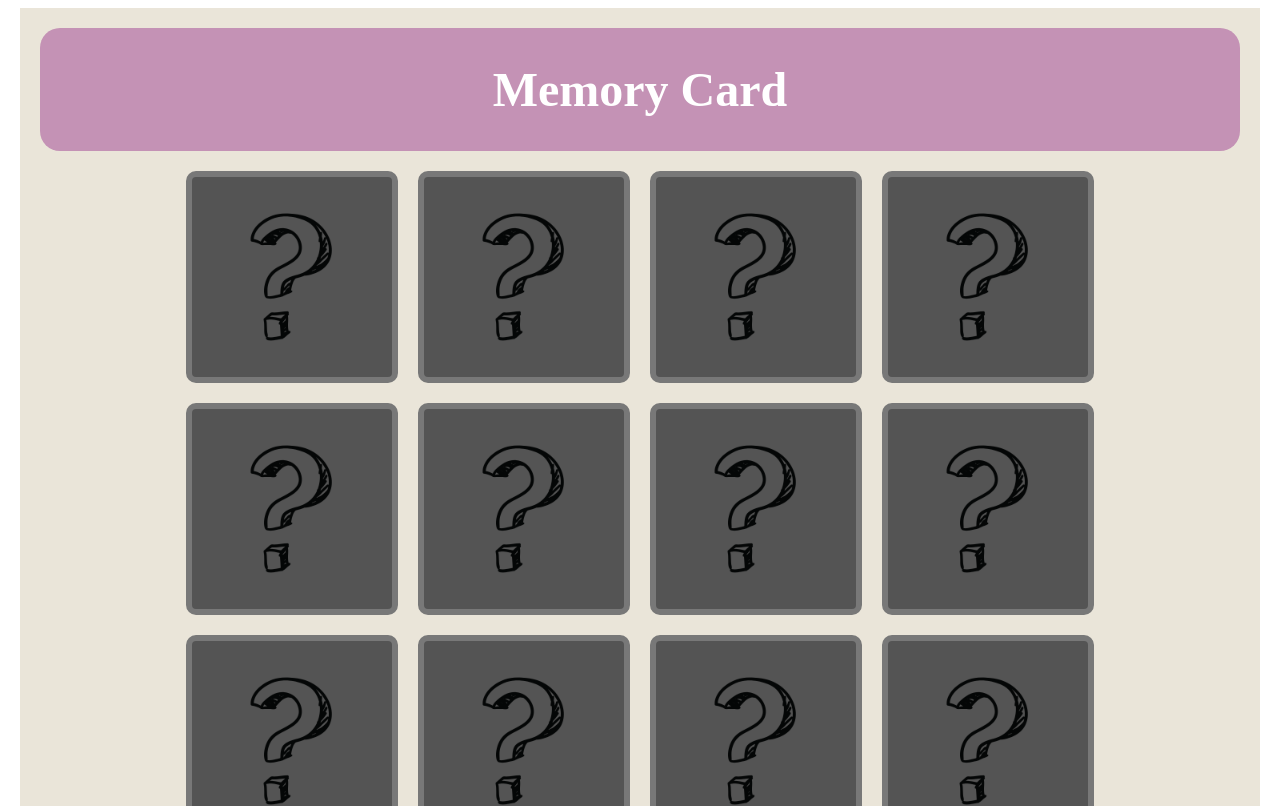
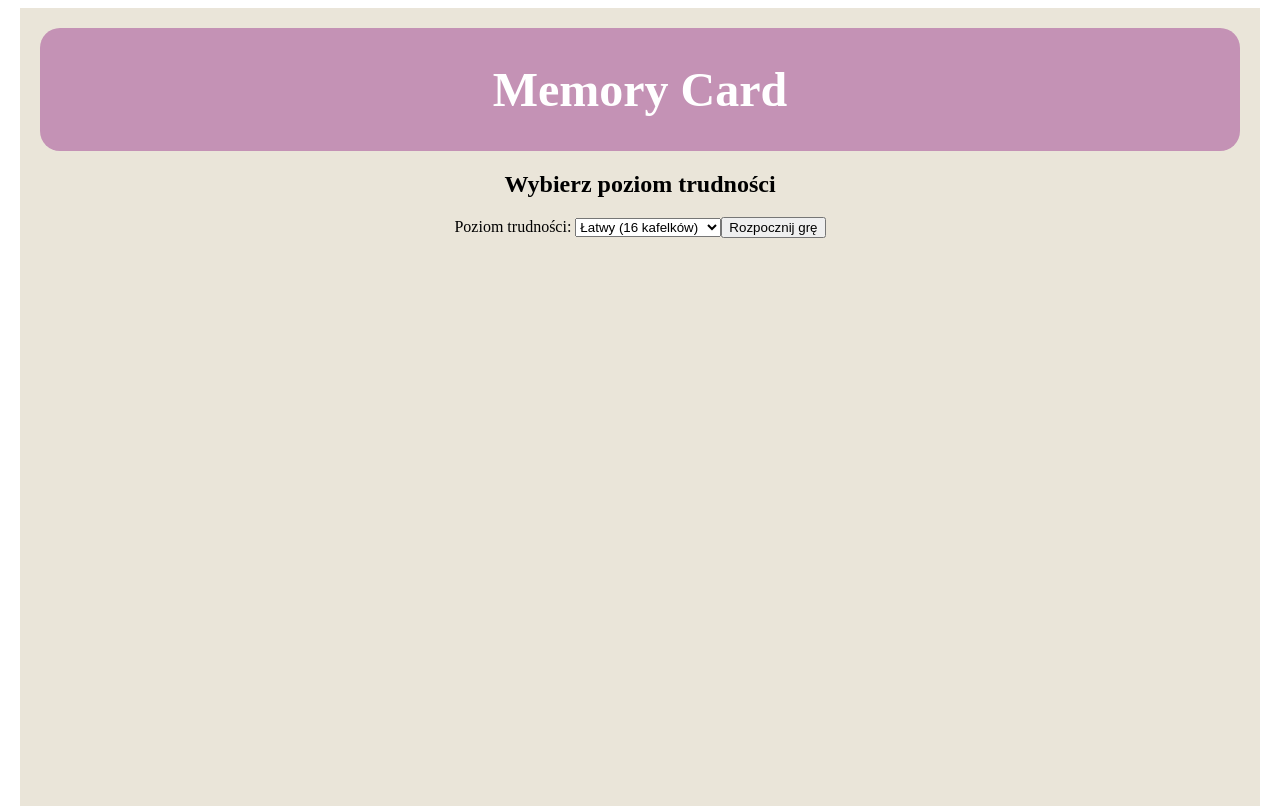
Before and after one commit to KrzysztofBiolik/memory-game-card, a React (Vite) app: page / in a window 1280 px wide. Shown: the top 806 px of the page. Built offline with nearby package versions, Linux system fonts and the light colour scheme.

Commit message:
Added game start screen and difficulty level selection

```diff
--- a/src/App.tsx
+++ b/src/App.tsx
@@ -1,14 +1,18 @@
+import { useGameStore } from "./store";
 import Board from "./components/Board";
+import StartScreen from "./components/StartScreen";
 import "./styles/game.scss";
 import "./styles/app.scss";
 
 const App: React.FC = () => {
+  const { gameStarted } = useGameStore();
+
   return (
     <div className="app">
       <div className="banner">
         <h1>Memory Card</h1>
       </div>
-      <Board />
+      <div className="content">{gameStarted ? <Board /> : <StartScreen />}</div>
     </div>
   );
 };
--- a/src/components/Board.tsx
+++ b/src/components/Board.tsx
@@ -1,14 +1,11 @@
 import "../styles/game.scss";
-import { useEffect } from "react";
 import { useGameStore } from "../store";
 import Tile from "./Tile";
 
 const Board: React.FC = () => {
-  const { tiles, initializeGame } = useGameStore();
+  const { tiles} = useGameStore();
 
-  useEffect(() => {
-    initializeGame(); // Ładujemy kafelki na start
-  }, [initializeGame]);
+
 
   return (
     <div className="game-board">
--- /dev/null
+++ b/src/components/StartScreen.tsx
@@ -0,0 +1,32 @@
+import React from "react";
+import { useGameStore } from "../store";
+
+const StartScreen: React.FC = () => {
+  const { difficulty, setDifficulty, initializeGame } = useGameStore();
+
+  return (
+    <div className="start-screen">
+      <h2 className="subHeader">Wybierz poziom trudności</h2>
+      <div className="difficulty-container">
+        <label>
+          Poziom trudności:{" "}
+          <select
+            value={difficulty}
+            onChange={(e) =>
+              setDifficulty(e.target.value as "easy" | "medium" | "hard")
+            }
+          >
+            <option value="easy">Łatwy (16 kafelków)</option>
+            <option value="medium">Średni (24 kafelki)</option>
+            <option value="hard">Trudny (36 kafelków)</option>
+          </select>
+        </label>
+        <button onClick={() => initializeGame(difficulty)}>
+          Rozpocznij grę
+        </button>
+      </div>
+    </div>
+  );
+};
+
+export default StartScreen;
--- a/src/store.ts
+++ b/src/store.ts
@@ -3,19 +3,39 @@ import { generateTiles } from "./utils/useTileGenerator";
 import { Tile } from "./types";
 import { images } from "./assets/image";
 
+type Difficulty = "easy" | "medium" | "hard";
+
 interface GameState {
   tiles: Tile[];
-  initializeGame: () => void;
+  initializeGame: (difficulty: Difficulty) => void;
   selectTile: (tile: Tile) => void;
   selectedTiles: Tile[];
+  gameStarted: boolean;
+  difficulty: Difficulty;
+  setDifficulty: (difficulty: Difficulty) => void;
 }
 
 export const useGameStore = create<GameState>((set, get) => ({
   tiles: [],
   selectedTiles: [],
+  gameStarted: false,
+  difficulty: "easy", // Domyślny poziom
 
-  initializeGame: () =>
-    set({ tiles: generateTiles(images), selectedTiles: [] }),
+  initializeGame: (difficulty: Difficulty) => {
+    const numPairs =
+      difficulty === "easy" ? 8 : difficulty === "medium" ? 12 : 16;
+    // Używamy tylko tylu obrazków, ile par chcemy mieć
+    set({
+      tiles: generateTiles(images.slice(0, numPairs)),
+      selectedTiles: [],
+      gameStarted: true,
+      difficulty, // Ustawienie wybranego poziomu trudności
+    });
+  },
+
+  setDifficulty: (difficulty) => {
+    set({ difficulty });
+  },
 
   selectTile: (tile) => {
     const { selectedTiles, tiles } = get();
```
